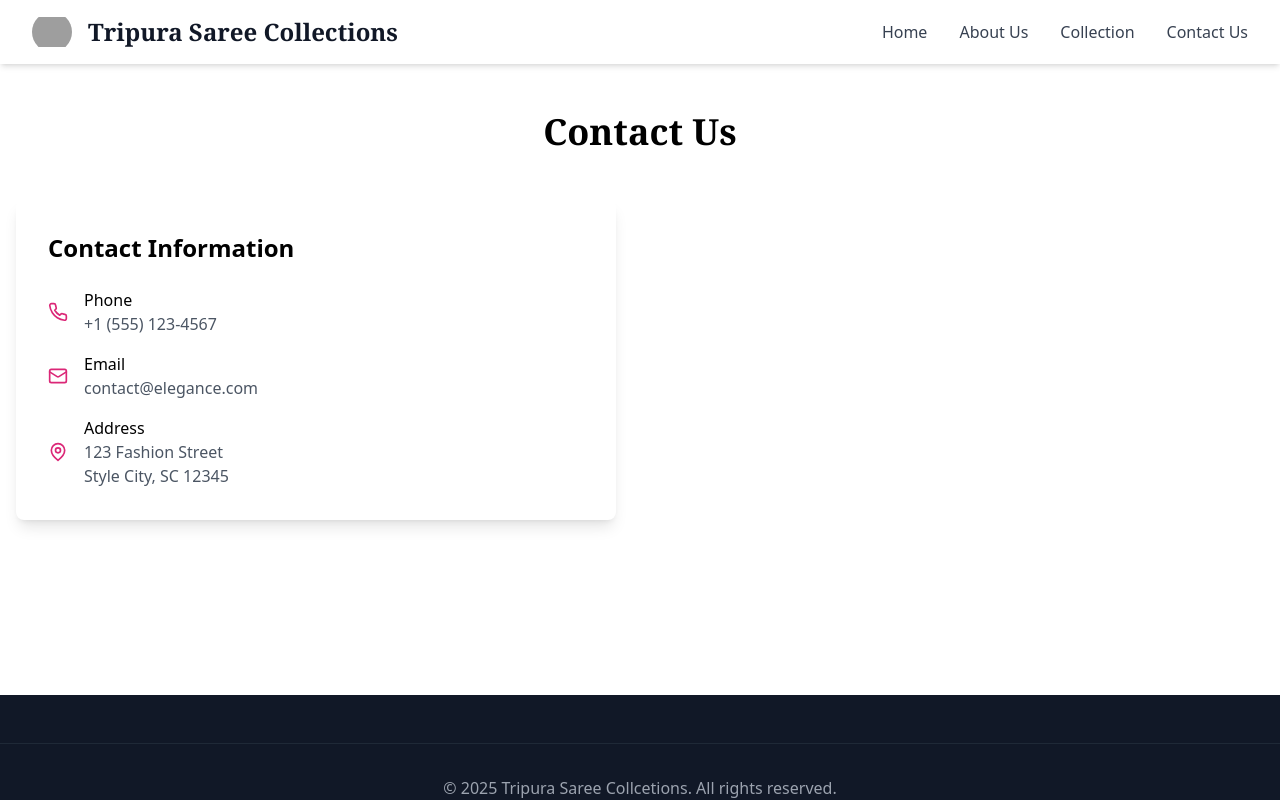
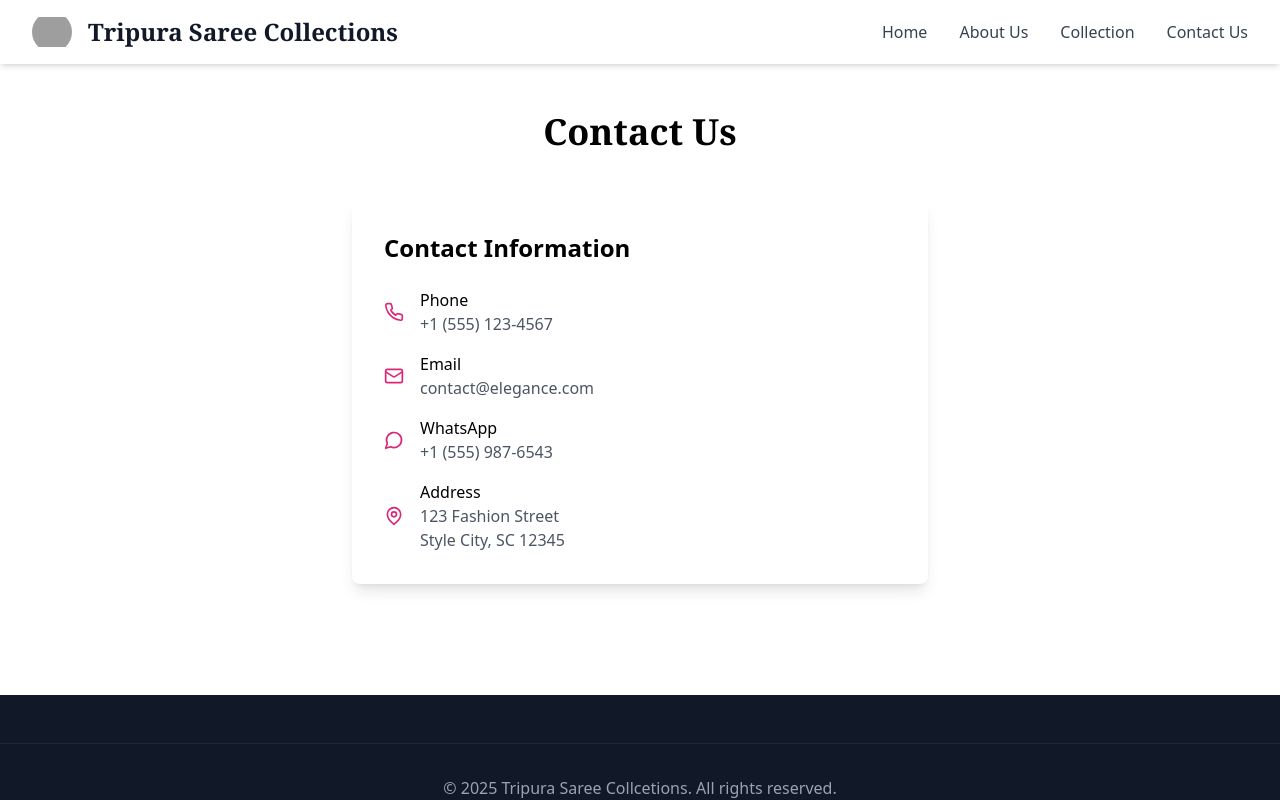
Before and after one commit to Anudepp/TSC, a React (Vite) app: page /contact in a window 1280 px wide. Built offline with nearby package versions, Linux system fonts and the light colour scheme; grey boxes are pictures that could not be loaded.

Commit message:
feature/contact-card-center-whatsapp

```diff
--- a/src/pages/Contact.tsx
+++ b/src/pages/Contact.tsx
@@ -1,15 +1,13 @@
-import { Mail, Phone, MapPin } from 'lucide-react';
+import { Mail, Phone, MapPin, MessageCircle } from 'lucide-react';
 
 const Contact = () => {
-
   return (
     <div className="container mx-auto px-4 py-12">
       <h1 className="text-4xl font-serif font-bold text-center mb-12">Contact Us</h1>
 
-      <div className="grid grid-cols-1 lg:grid-cols-2 gap-12">
-        {/* Contact Information */}
-        <div className="space-y-8">
-          <div className="bg-white rounded-lg shadow-lg p-8">
+      {/* Centered contact card */}
+      <div className="flex justify-center">
+        <div className="bg-white rounded-lg shadow-lg p-8 max-w-xl w-full">
           <h2 className="text-2xl font-semibold mb-6">Contact Information</h2>
           <div className="space-y-4">
             <div className="flex items-center">
@@ -19,6 +17,7 @@ const Contact = () => {
                 <p className="text-gray-600">+1 (555) 123-4567</p>
               </div>
             </div>
+
             <div className="flex items-center">
               <Mail className="h-5 w-5 text-pink-600 mr-4" />
               <div>
@@ -26,6 +25,15 @@ const Contact = () => {
                 <p className="text-gray-600">contact@elegance.com</p>
               </div>
             </div>
+
+            <div className="flex items-center">
+              <MessageCircle className="h-5 w-5 text-pink-600 mr-4" />
+              <div>
+                <p className="font-medium">WhatsApp</p>
+                <p className="text-gray-600">+1 (555) 987-6543</p>
+              </div>
+            </div>
+
             <div className="flex items-center">
               <MapPin className="h-5 w-5 text-pink-600 mr-4" />
               <div>
@@ -36,8 +44,6 @@ const Contact = () => {
             </div>
           </div>
         </div>
-
-        </div>
       </div>
     </div>
   );
```
Lines whose indentation alone changed are shown as unchanged.
